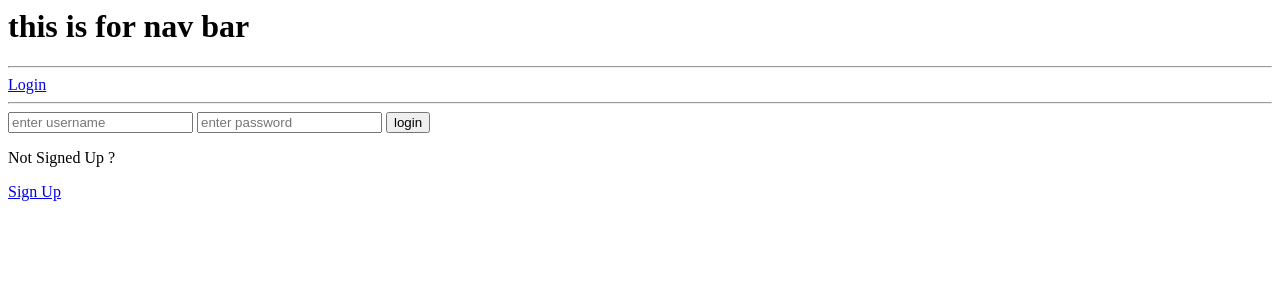
After one commit to aabhinnav1999/DevOpsSec_project, a Django app: page /login/ in a window 1280 px wide. The commit adds this page. Shown: the top 300 px of the page. Run offline with Django 5.2, Linux system fonts and the light colour scheme.

Commit message:
added user registration

```diff
--- a/clubs/models.py
+++ b/clubs/models.py
@@ -4,7 +4,7 @@ from django.contrib.auth.models import User
 # Create your models here.
 
 class Clubs(models.Model):
-    # host=
+    host=models.ForeignKey(User,on_delete=models.CASCADE,null=True)
     name=models.CharField(max_length=50)
     description=models.TextField(null=True,blank=True)
     # members=
--- /dev/null
+++ b/clubs/templates/clubs/deleteclub.html
@@ -0,0 +1,6 @@
+<form action="" method="post">
+    {% csrf_token %}
+    <p>Do You Want to Delete "{{obj}}"?</p>
+    <a href="{{request.META.HTTP_REFERER}}">Cancel</a>
+    <input type="submit" name="" id="" value="confirm">
+</form>
--- /dev/null
+++ b/clubs/templates/clubs/register.html
@@ -0,0 +1,32 @@
+{% extends 'main.html' %}
+
+{% block content %}
+
+{% if page == 'login' %}
+<div>
+    <form action="" method="post">
+        {% csrf_token %}
+        <input type="text" name="username" id="" placeholder="enter username">
+        <input type="password" name="password" id="password" placeholder="enter password">
+        <input type="submit" value="login">
+    </form>
+
+    <p>Not Signed Up ?</p>
+    <a href="{% url 'register' %}">Sign Up</a>
+</div>
+
+{% else %}
+<div>
+    <form action="" method="post">
+        {% csrf_token %}
+        {{form.as_p}}
+        <input type="submit" value="register">
+    </form>
+
+    <p>Already Signed Up</p>
+    <a href="{% url 'login' %}">Login</a>
+</div>
+
+{% endif %}
+
+{% endblock %}
--- a/clubs/templates/clubs/updateclub.html
+++ b/clubs/templates/clubs/updateclub.html
@@ -8,7 +8,10 @@
 <body>
     <div>
         <form action="" method="post">
-
+            {% csrf_token %}
+            <input type="text" name="cname" id="cname" placeholder="enter club name " value="{{ club.name }}"> <br><br>
+            <textarea name="description" id="description" rows="5" cols="25" placeholder="{{ club.description }}"></textarea> <br><br>
+            <input type="submit" value="submit">
         </form>
     </div>
 </body>
--- a/clubs/urls.py
+++ b/clubs/urls.py
@@ -2,7 +2,13 @@ from django.urls import path
 from . import views
 
 urlpatterns = [
+    path('login/',views.loginpage,name='login'),
+    path('logout/',views.logoutuser,name='logout'),
+    path('register/',views.registeruser,name='register'),
     path('',views.home,name='home'),
     path('club/<int:pk>/',views.club,name='club'),
-    path('createclub/',views.createclub,name='createclub')
+    path('createclub/',views.createclub,name='createclub'),
+    path('updateclub/<int:pk>/',views.updateclub,name='updateclub'),
+    path('deleteclub/<int:pk>/',views.deleteclub,name='deleteclub'),
+
 ]
--- a/clubs/views.py
+++ b/clubs/views.py
@@ -1,7 +1,59 @@
-from django.shortcuts import render,redirect
+from django.shortcuts import render,redirect,HttpResponse
 from .models import Clubs
+from django.contrib.auth.models import User
+from django.contrib import messages
+from django.contrib.auth import authenticate,login,logout
+from django.contrib.auth.decorators import login_required
+from django.contrib.auth.forms import UserCreationForm
 
 # Create your views here.
+
+def loginpage(request):
+    page='login'
+    if request.user.is_authenticated:
+        return redirect('home')
+    if request.method=='POST':
+        username=request.POST['username'].lower()
+        password=request.POST['password']
+
+        try:
+            user=User.objects.get(username=username)
+
+
+        except:
+            messages.error(request,'user does not exist')
+
+        user=authenticate(request,username=username,password=password)
+
+        if user is not None:
+            login(request,user)
+            return redirect('home')
+        else:
+            messages.error(request,'username or password does not exist')
+
+
+    context={'page':page}
+    return render(request,'clubs/register.html',context)
+
+def logoutuser(request):
+    logout(request)
+    return redirect('home')
+
+def registeruser(request):
+    # page='register'
+    form=UserCreationForm()
+
+    if request.method=="POST":
+        form=UserCreationForm(request.POST)
+        if form.is_valid():
+            user=form.save(commit=False)
+            user.username=user.username.lower()
+            user.save()
+            login(request,user)
+            return redirect('home')
+        else:
+            messages.error(request,'an error occured during registration')
+    return render(request,'clubs/register.html',{'form':form})
 
 def home(request):
     clubs=Clubs.objects.all()
@@ -13,6 +65,7 @@ def club(request,pk):
     context={'clubs':clubs}
     return render(request,'clubs/club.html',context)
 
+@login_required(login_url='login')
 def createclub(request):
     if request.method=="POST":
         cname=request.POST['cname']
@@ -22,12 +75,31 @@ def createclub(request):
         return redirect('home')
     return render(request,'clubs/createclub.html')
 
+@login_required(login_url='login')
 def updateclub(request,pk):
     club=Clubs.objects.get(id=pk)
+    res=club.description
+    # print(res)
     context={'club':club}
+
+    if request.user != club.host:
+        return HttpResponse("you are not allowed here!")
     if request.method=="POST":
         cname=request.POST['cname']
         description=request.POST['description']
+        # print(type(description),len(description))
+        if len(description)==0:
+            description=res
         Clubs.objects.filter(id=pk).update(name=cname,description=description)
         return redirect('home')
-    return render(request,'clubs/updateroom.html',context)
+    return render(request,'clubs/updateclub.html',context)
+
+@login_required(login_url='login')
+def deleteclub(request,pk):
+    club=Clubs.objects.get(id=pk)
+    if request.user != club.host:
+        return HttpResponse("you are not allowed here!")
+    if request.method=='POST':
+        club.delete()
+        return redirect('home')
+    return render(request, 'clubs/deleteclub.html',{'obj':club})
--- a/templates/main.html
+++ b/templates/main.html
@@ -1,5 +1,22 @@
 <h1>this is for nav bar</h1>
 <hr>
+
+{% if request.user.is_authenticated %}
+<p>Hello {{request.user}}</p>
+<a href="{% url 'logout' %}">Logout</a>
+{% else %}
+<a href="{% url 'login' %}">Login</a>
+{% endif %}
+
+<hr>
+{% if messages %}
+<ul class="messages">
+    {% for message in messages %}
+    <li{% if message.tags %} class="{{ message.tags }}"{% endif %}>{{ message }}</li>
+    {% endfor %}
+</ul>
+{% endif %}
+
 {%  block content %}
 
 {% endblock %}
```
Also changed, not shown: clubs/templates/clubs/home.html (+7 -0 lines), clubs/migrations/0002_clubs_host.py (added).
